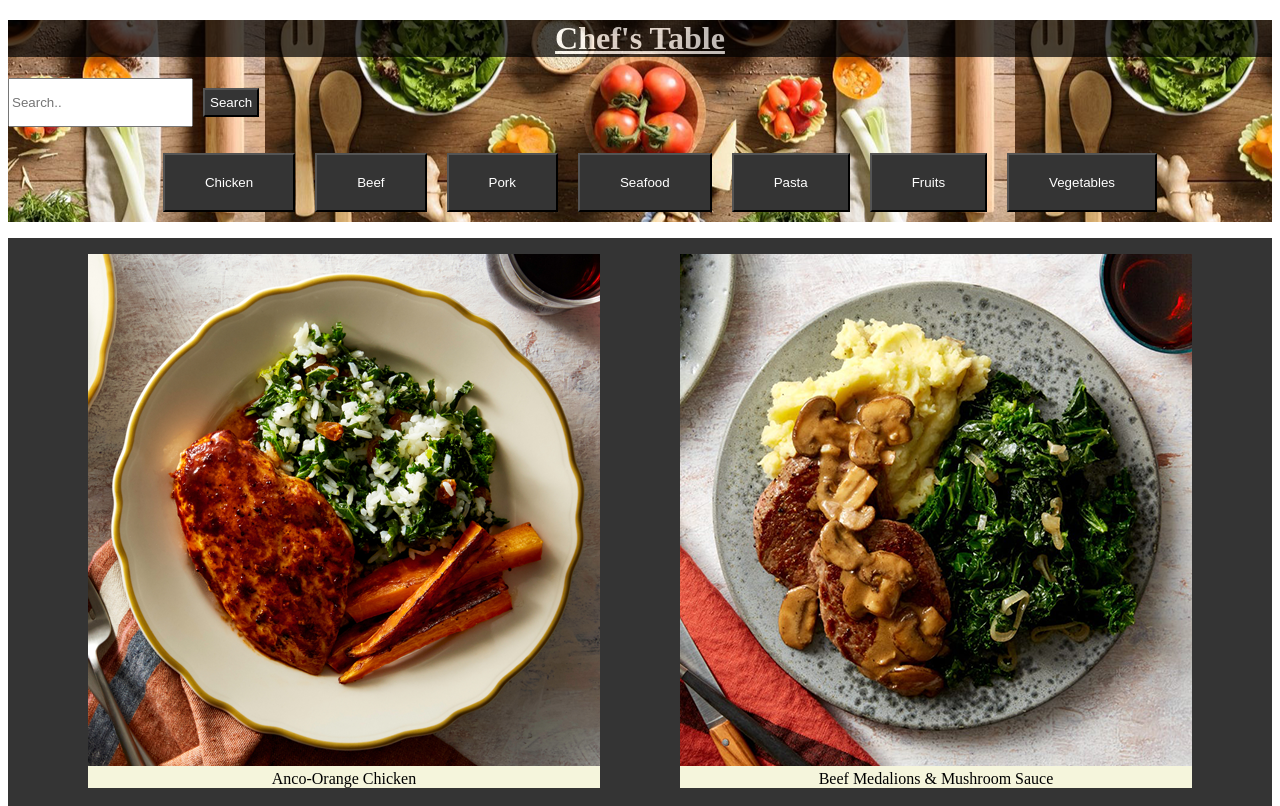
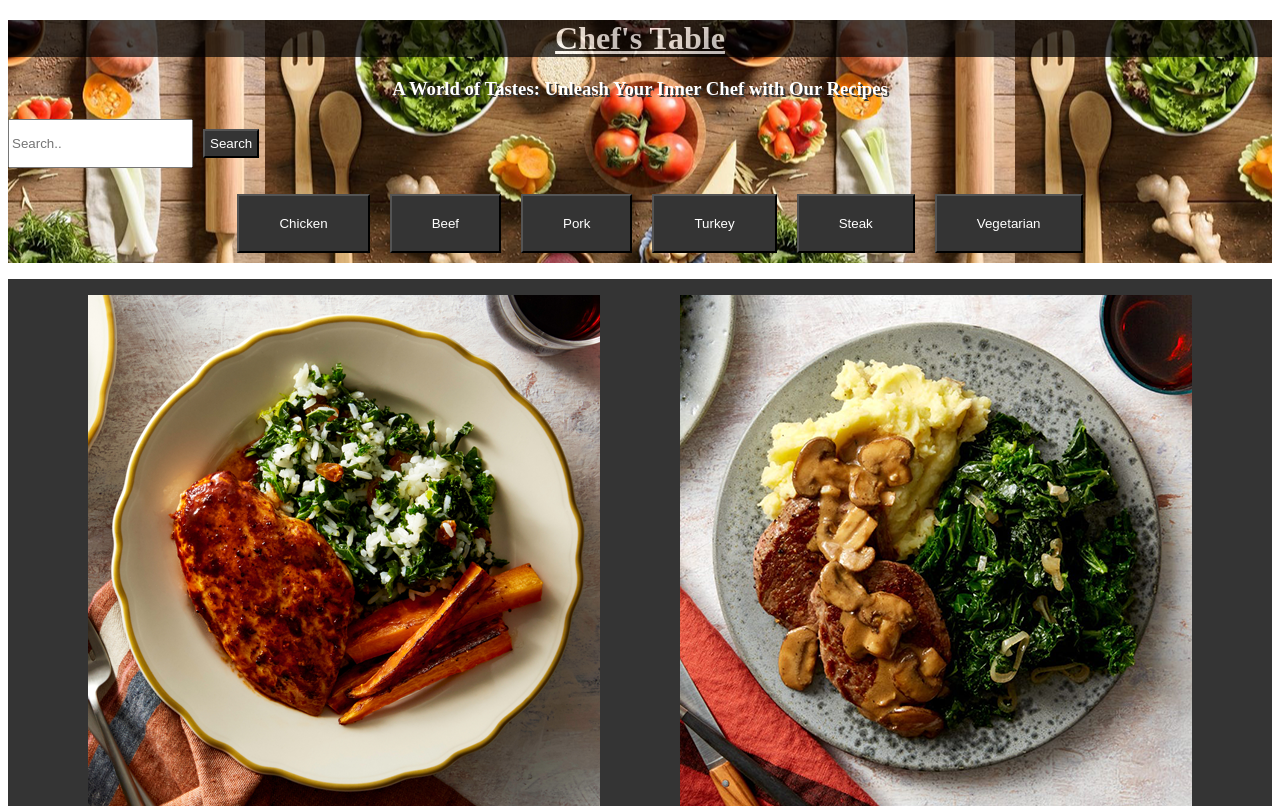
Before and after one commit to Gavincochrane2/idm232-gjc56, a PHP site: page / in a window 1280 px wide. Shown: the top 806 px of the page. Run offline with PHP 8.4, Linux system fonts and the light colour scheme.

Commit message:
hwk02 changes

```diff
--- a/general.css
+++ b/general.css
@@ -98,3 +98,25 @@ footer h3 {
 
 
  }
+ header h3{
+   text-align: center;
+   color: white;
+   text-shadow: 2px 2px  rgb(52, 52, 52);
+ }
+
+ figure:hover {
+    cursor: pointer;
+  }
+
+  button:hover {
+    cursor: pointer;
+  }
+
+  figure {
+    transition: border 0.3s;
+  }
+
+  figure:hover {
+    cursor: pointer;
+    border: 3px dashed rgb(107, 196, 121);
+  }
--- a/index.html
+++ b/index.html
@@ -9,6 +9,7 @@
 <body>
   <header>
   <h1>Chef's Table</h1>
+  <h3>A World of Tastes: Unleash Your Inner Chef with Our Recipes</h3>
   <div class="input">
   <input type="text" placeholder="Search.." class="search">
   <button class="search" type="submit">Search</button>
@@ -17,10 +18,9 @@
     <button>Chicken</button>
     <button>Beef</button>
     <button>Pork</button>
-    <button>Seafood</button>
-    <button>Pasta</button>
-    <button>Fruits</button>
-    <button>Vegetables</button>
+    <button>Turkey</button>
+    <button>Steak</button>
+    <button>Vegetarian</button>
   </ul>
 </header>
 <div id="content">
```
